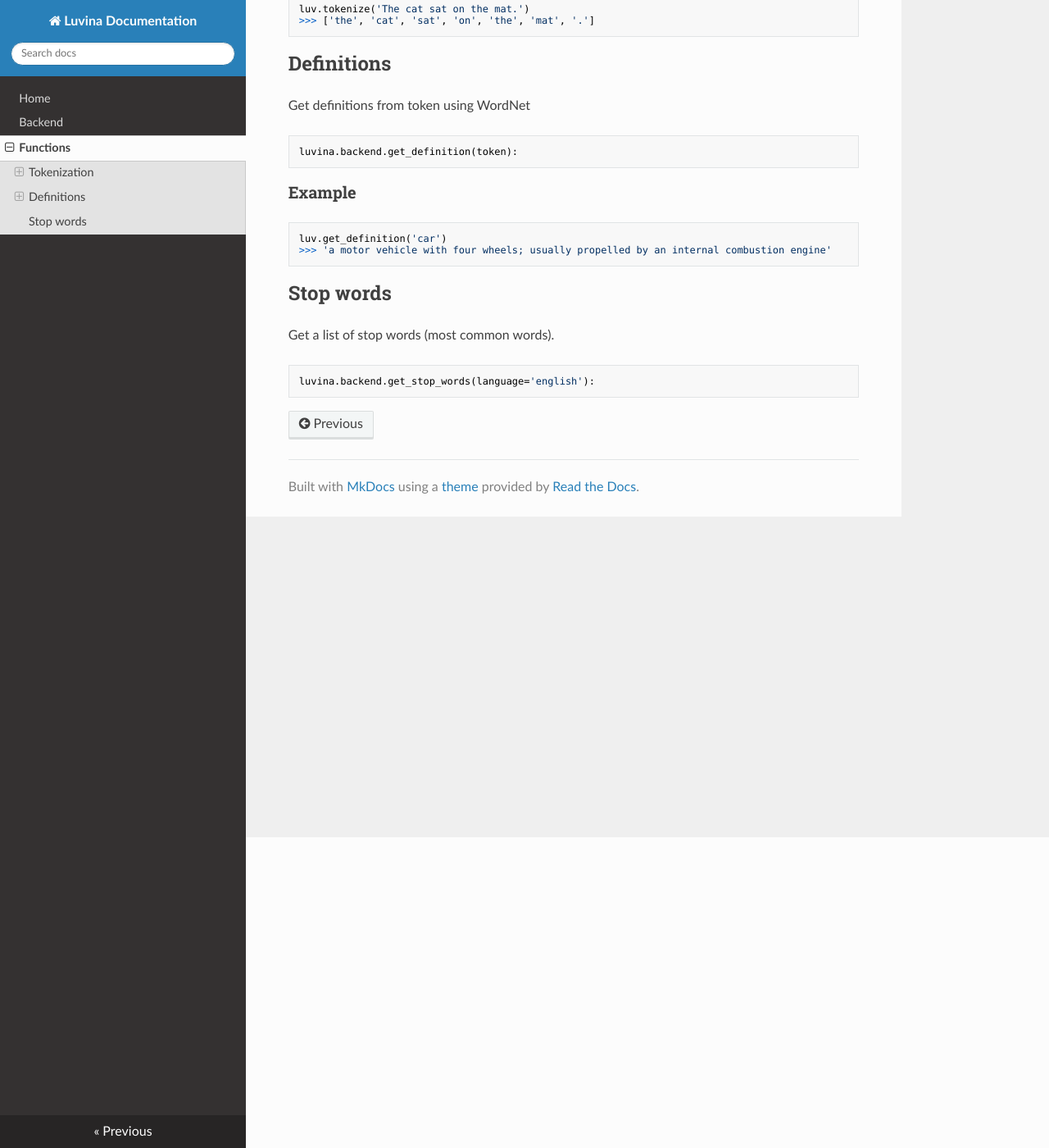
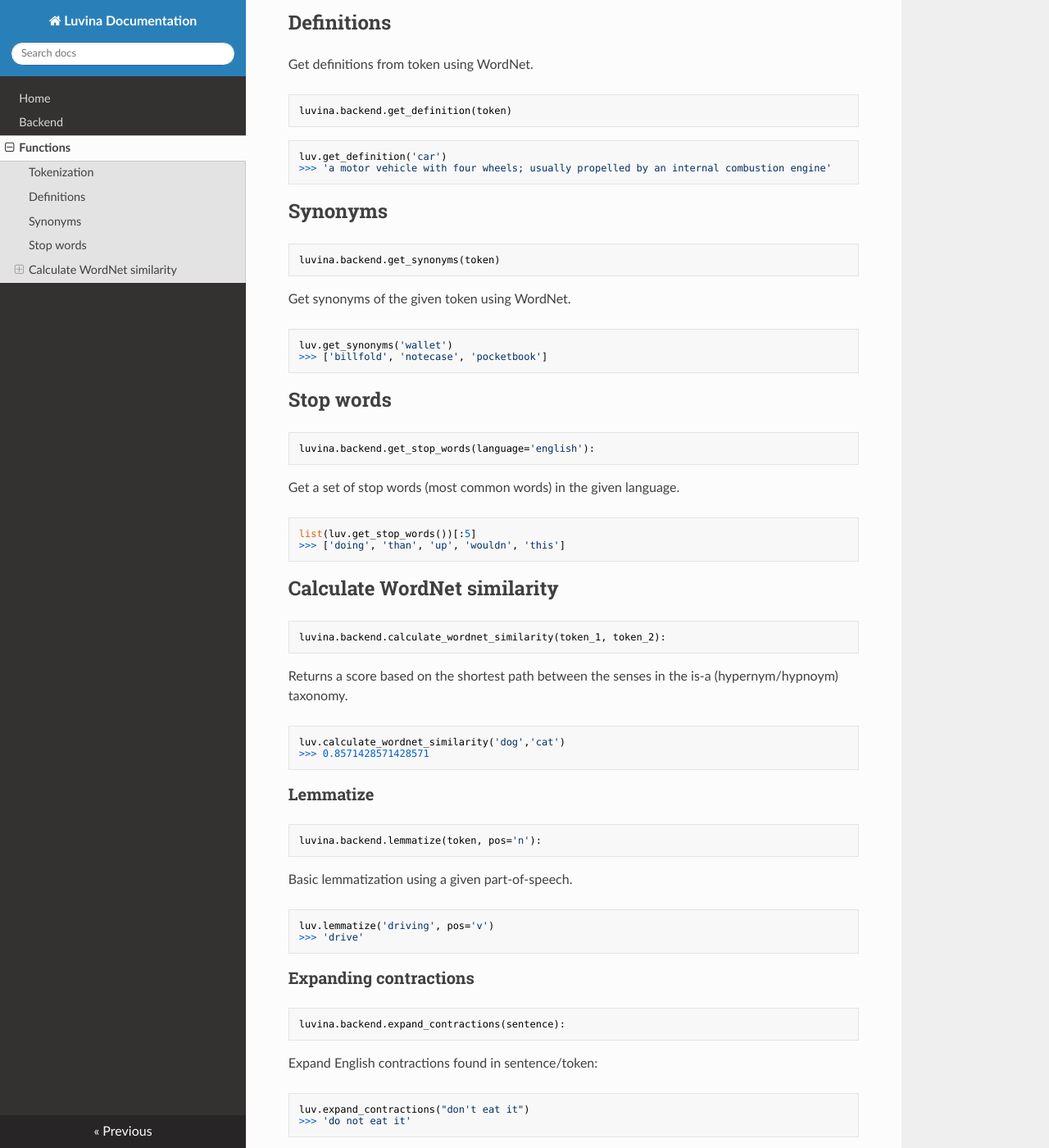
Before and after one commit to oarriaga/luvina, an MkDocs documentation site: the page built from docs/docs/functions.md, in a window 1280 px wide and 1400 px high, scrolled down 379 px. Shown: the whole window at 82% size. Built offline with MkDocs 1.6.1, drawn with Linux system fonts in a browser that asks for light colours; nearby versions of some CDN libraries; old or Windows-style settings are respelled for this version of MkDocs; some of the changed text lies outside the part shown.

Commit message:
Build from new documentation

````diff
--- a/docs/docs/functions.md
+++ b/docs/docs/functions.md
@@ -3,11 +3,9 @@
 ## Tokenization
 
 ```python
-luvina.backend.tokenize(sentence, lowercase=True):
+luvina.backend.tokenize(sentence, lowercase=True)
 ```
 Just your basic tokenization operation.
-
-### Example
 
 ```python
 luv.tokenize('The cat sat on the mat.')
@@ -17,20 +15,106 @@ luv.tokenize('The cat sat on the mat.')
 
 ## Definitions
 
-Get definitions from token using WordNet
+Get definitions from token using WordNet.
 ```python
-luvina.backend.get_definition(token):
+luvina.backend.get_definition(token)
 ```
-
-### Example
 
 ```python
 luv.get_definition('car')
 >>> 'a motor vehicle with four wheels; usually propelled by an internal combustion engine'
 ```
 
+## Synonyms
+```python
+luvina.backend.get_synonyms(token)
+```
+
+Get synonyms of the given token using WordNet.
+
+```python
+luv.get_synonyms('wallet')
+>>> ['billfold', 'notecase', 'pocketbook']
+```
+
 ## Stop words
-Get a list of stop words (most common words).
 ```python
 luvina.backend.get_stop_words(language='english'):
 ```
+
+Get a set of stop words (most common words) in the given language.
+
+```python
+list(luv.get_stop_words())[:5]
+>>> ['doing', 'than', 'up', 'wouldn', 'this']
+```
+
+## Calculate WordNet similarity
+
+```python
+luvina.backend.calculate_wordnet_similarity(token_1, token_2):
+```
+Returns a score based on the shortest path between the senses in the is-a (hypernym/hypnoym) taxonomy.
+
+```python
+luv.calculate_wordnet_similarity('dog','cat')
+>>> 0.8571428571428571
+```
+
+### Lemmatize
+
+```python
+luvina.backend.lemmatize(token, pos='n'):
+```
+Basic lemmatization using a given part-of-speech.
+
+```python
+luv.lemmatize('driving', pos='v')
+>>> 'drive'
+```
+
+### Expanding contractions
+
+```python
+luvina.backend.expand_contractions(sentence):
+```
+Expand English contractions found in sentence/token:
+
+
+```python
+luv.expand_contractions("don't eat it")
+>>> 'do not eat it'
+```
+
+### POS tagging
+
+```python
+luvina.backend.tag_pos(tokens):
+```
+POS tagging using a pre-trained neural network from NLTK.
+
+
+```python
+luv.tag_pos(luv.tokenize('a person is driving'))
+>>> [('a', 'DT'), ('person', 'NN'), ('is', 'VBZ'), ('driving', 'VBG')]
+```
+
+### Levenshtein distance
+
+```python
+luvina.backend.calculate_levenshtein_distance(token_1, token_2):
+```
+Returns number of characters that need to be substituted, inserted or deleted from "token_1" to get "token_2".
+
+```python
+luv.calculate_levenshtein_distance('base','vase')
+>>> 1
+```
+
+
+<!---
+missing documentation from NLTK backend:
+remove_repeated_characters
+filter_tokens
+make_ngrams
+-->
````
Also changed, not shown: docs/site/functions/index.html, docs/site/index.html, docs/site/mkdocs/search_index.json, docs/site/sitemap.xml.
